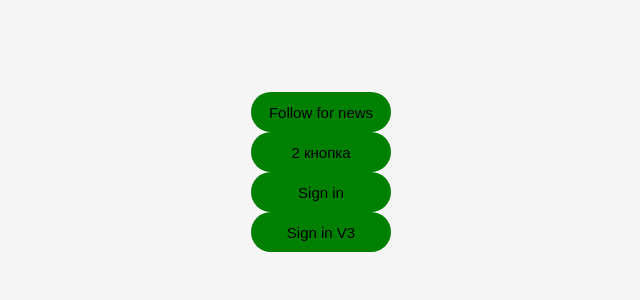
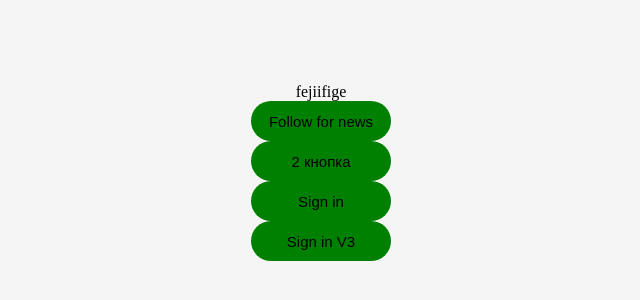
Before and after one commit to hype122/curserwork, a plain HTML site: page index.html in a window 1280 px wide. Shown: the part 228-528 px from the top of the page, without its empty margins (319-959 px from the left). Drawn offline with Linux system fonts and the light colour scheme.

```diff
--- a/index.html
+++ b/index.html
@@ -9,7 +9,7 @@
 </head>
 <body>
     <div class="wrap">
-
+        fejiifige
         <button>Follow for news</button>
         <button >2 кнопка</button>
         <button>Sign in</button>
```
